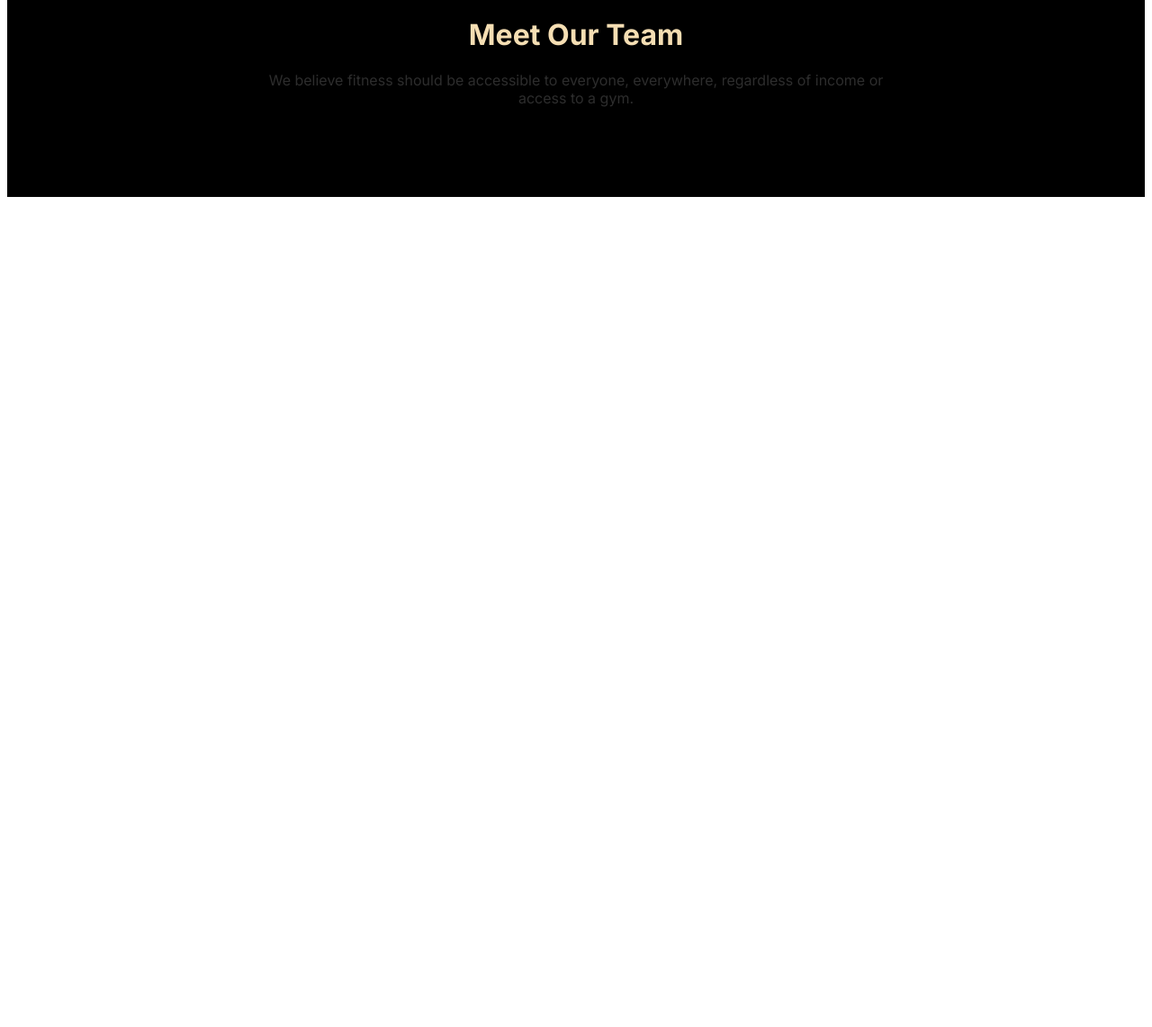
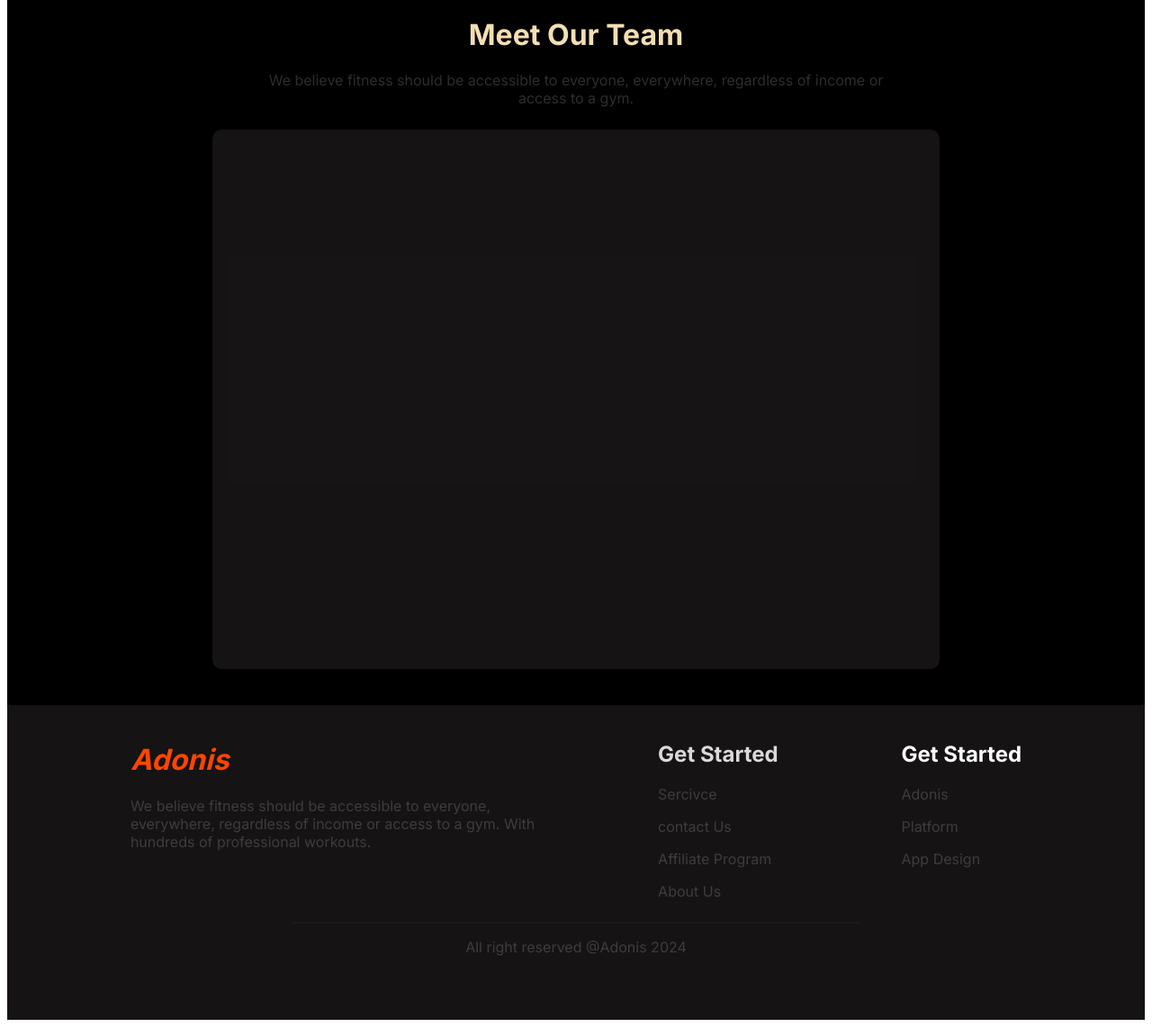
Before and after one commit to harunctg84/Adonis-gym.com, a plain HTML site: page index.html in a window 1280 px wide. Shown: the part 2004-3146 px from the top of the page at 90% size. Before the commit the page ends 2231 px from the top, so only its background shows below. Drawn offline with Linux system fonts and the light colour scheme.

Commit message:
footer section done

```diff
--- a/index.html
+++ b/index.html
@@ -133,7 +133,8 @@
       <!-- BMI calculatr section   -->
        <div class="bmi-calculator">
         <h1>BMI calculator</h1>
-        <p>We believe fitness should be accessible to everyone, everywhere, regardless of income or <br> access to a gym.</p>
+        <p>We believe fitness should be accessible to everyone, everywhere, regardless of income or  access to a gym.</p>
+
        </div>
 
       <div class="bmi-section">
@@ -187,8 +188,42 @@
           <h1>Meet Our Team</h1>
           <p>We believe fitness should be accessible to everyone, everywhere, regardless of income or <br> access to a gym.</p>
         </div>
+        <div class="team-member-area">
+          <div class="indivisul-member">
+
+          </div>
+        </div>
       </div>
     </main>
-    <footer></footer>
+  <footer>
+      <div class="footer-section">
+        <div class="footer-wraper">
+          <div class="logo-section">
+            <h1>Adonis</h1>
+            <p>We believe fitness should be accessible to everyone, <br>everywhere, regardless of income or access to a gym. With <br>
+              hundreds of professional workouts.</p>
+          </div>
+          <div class="get-started-1">
+            <h2>  Get Started</h2>
+            <p>Sercivce</p>
+            <p>contact Us</p>
+            <p>Affiliate Program</p>
+            <P>About Us</P>
+          </div>
+          <div class="get-started-2">
+            <h2>Get Started</h2>
+            <P>Adonis</P>
+            <P>Platform</P>
+            <P>App Design</P>
+          </div>
+      </div>
+      <div class="hr">
+        <hr class=" color-hr">
+        <p>All right reserved @Adonis 2024</p>
+      </div>
+      </div>
+     </div>
+
+  </footer>
   </body>
 </html>
--- a/styles/responsive.css
+++ b/styles/responsive.css
@@ -35,4 +35,13 @@
     grid-template-columns: repeat(1,1fr);
     margin-left: 20px;
   }
+  .footer-section{
+    height: 800px;
+
+  }
+  .footer-wraper{
+    flex-direction: column;
+
+  }
+
 }
--- a/styles/style.css
+++ b/styles/style.css
@@ -3,6 +3,7 @@
 
 body {
   font-family: "Inter", sans-serif;
+
 }
 /* shared style is here */
 
@@ -191,8 +192,8 @@ img{
 /* BMI secton style here */
 .bmi-calculator{
   color: white;
-  width: 1200px;
-  text-align: center;
+  width: 500px;
+  /* text-align: center; */
   margin: 0 auto;
 
 }
@@ -234,9 +235,6 @@ th {
 th {
   color: white;
 }
-bmi-caculator{
-  color: wheat;
-}
 .bmi-description {
   color: rgba(255, 255, 255, 0.178);
 }
@@ -260,8 +258,9 @@ input[type="text"]{
 }
 .team-section{
   margin: 0 auto;
-  height: 200px;
-  width: 1200px;
+  width: 80%;
+  padding-bottom: 40px;
+
 }
 .team-head{
   color: wheat;
@@ -270,3 +269,70 @@ input[type="text"]{
 .team-head p{
   color: rgba(255, 255, 255, 0.178);
 }
+.team-member-area{
+  background-color: rgba(35, 32, 32, 0.621);
+  width: 80%;
+  height: 600px;
+  margin: 0 auto;
+  border-radius: 10px;
+  margin-top: 25px;
+
+}
+footer{
+  background-color: black;
+
+}
+.footer-section{
+  background-color: rgba(35, 32, 32, 0.621);
+   height: 350px;
+
+
+}
+.footer-wraper{
+  display: flex;
+  justify-content:space-evenly;
+  /* margin: 0 50px 0 20px; */
+  padding-top: 20px;
+
+}
+
+.logo-section h1{
+  color:orangered ;
+  font-style: italic;
+}
+.logo-section p{
+  color: rgba(255, 255, 255, 0.178);
+}
+.service-section{
+
+  display: flex;
+  gap: 100px;
+  margin: 0 auto;
+
+}
+.get-started-1 h2{
+  color: rgba(255, 255, 255, 0.842);
+}
+.get-started-2 h2 {
+  color: white;
+}
+.get-started-1 p{
+  color: rgba(255, 255, 255, 0.178);
+}
+.get-started-2 p{
+  color: rgba(255, 255, 255, 0.178);
+}
+
+.hr{
+  width: 50%;
+  margin: 0 auto;
+
+
+}
+.color-hr{
+  border: 1px solid  rgba(35, 32, 32, 0.621);
+}
+.hr p{
+  text-align: center;
+  color: rgba(255, 255, 255, 0.178);
+}
```
